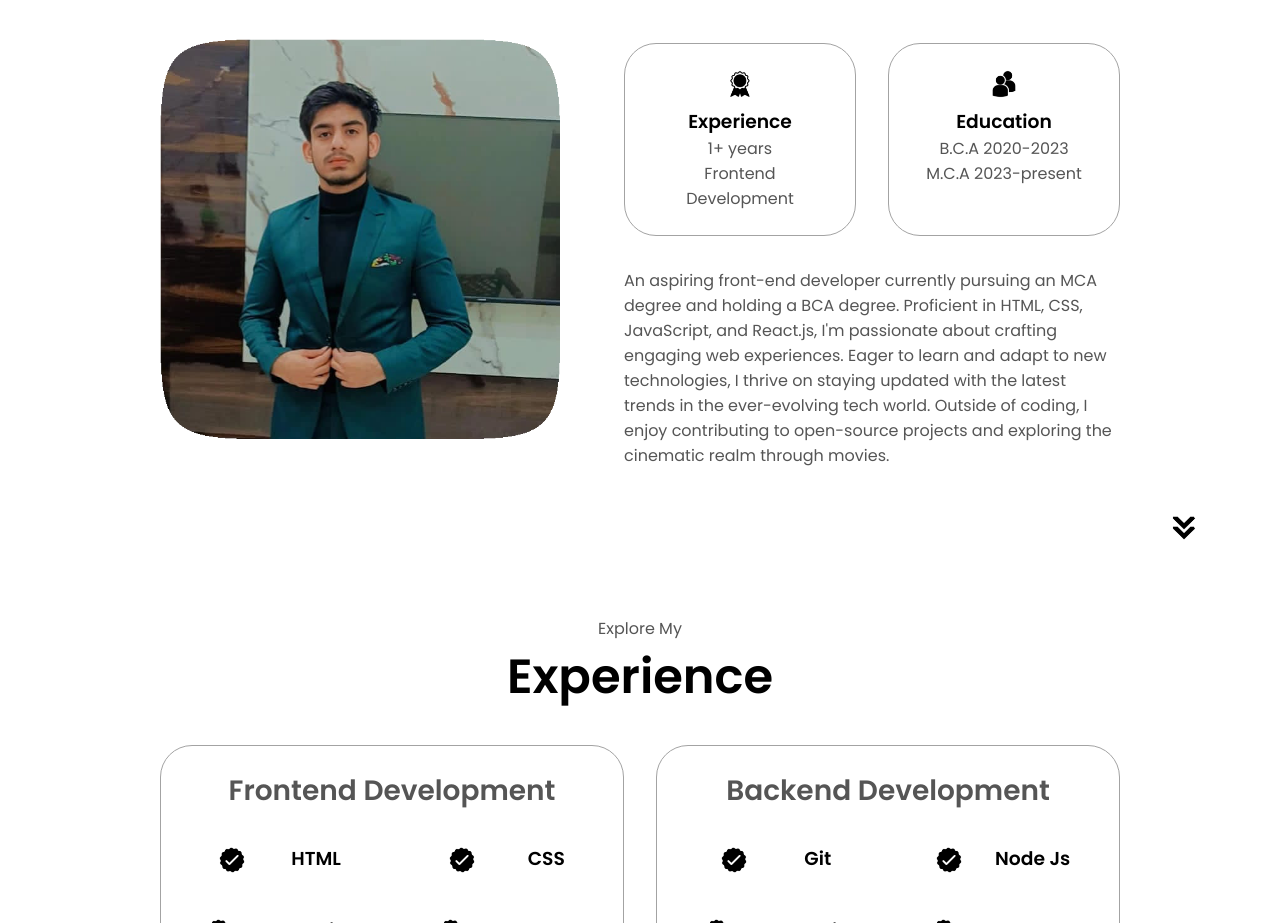
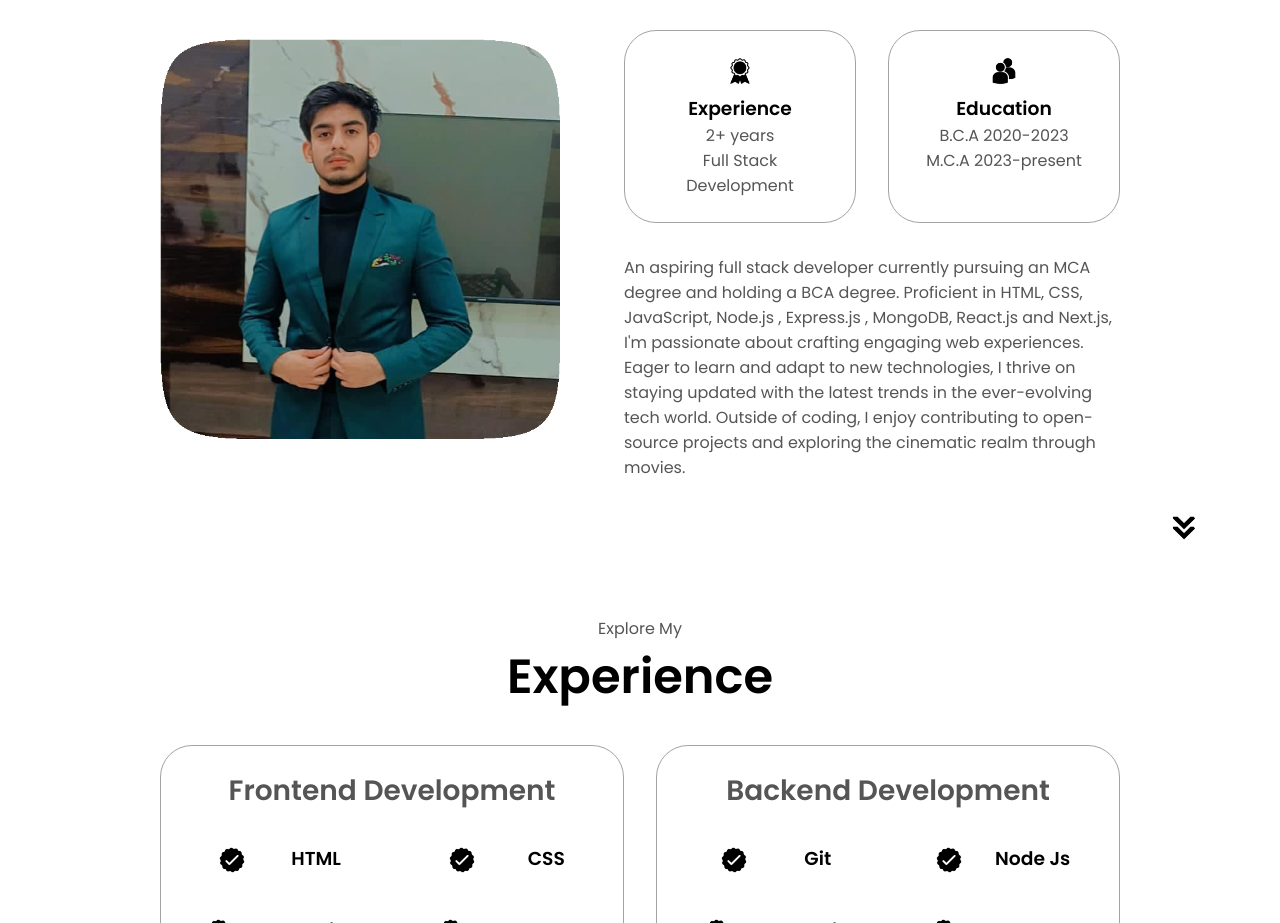
Before and after one commit to Aniket-Gaur-1/Portfolio, a React (Create React App) app: page / in a window 1280 px wide. Shown: the part 1080-2003 px from the top of the page. Built offline with nearby package versions, Linux system fonts and the light colour scheme.

Commit message:
Update About.jsx

```diff
--- a/src/components/About.jsx
+++ b/src/components/About.jsx
@@ -27,8 +27,8 @@ const About = () => {
               />
               <h3>Experience</h3>
               <p>
-                1+ years <br />
-                Frontend Development
+                2+ years <br />
+                Full Stack Development
               </p>
             </div>
             <div className="details-container">
@@ -47,9 +47,9 @@ const About = () => {
           </div>
           <div className="text-container">
             <p>
-              An aspiring front-end developer currently pursuing an MCA degree
-              and holding a BCA degree. Proficient in HTML, CSS, JavaScript, and
-              React.js, I'm passionate about crafting engaging web experiences.
+              An aspiring full stack developer currently pursuing an MCA degree
+              and holding a BCA degree. Proficient in HTML, CSS, JavaScript, Node.js , Express.js , MongoDB, React.js and
+              Next.js, I'm passionate about crafting engaging web experiences.
               Eager to learn and adapt to new technologies, I thrive on staying
               updated with the latest trends in the ever-evolving tech world.
               Outside of coding, I enjoy contributing to open-source projects
```
